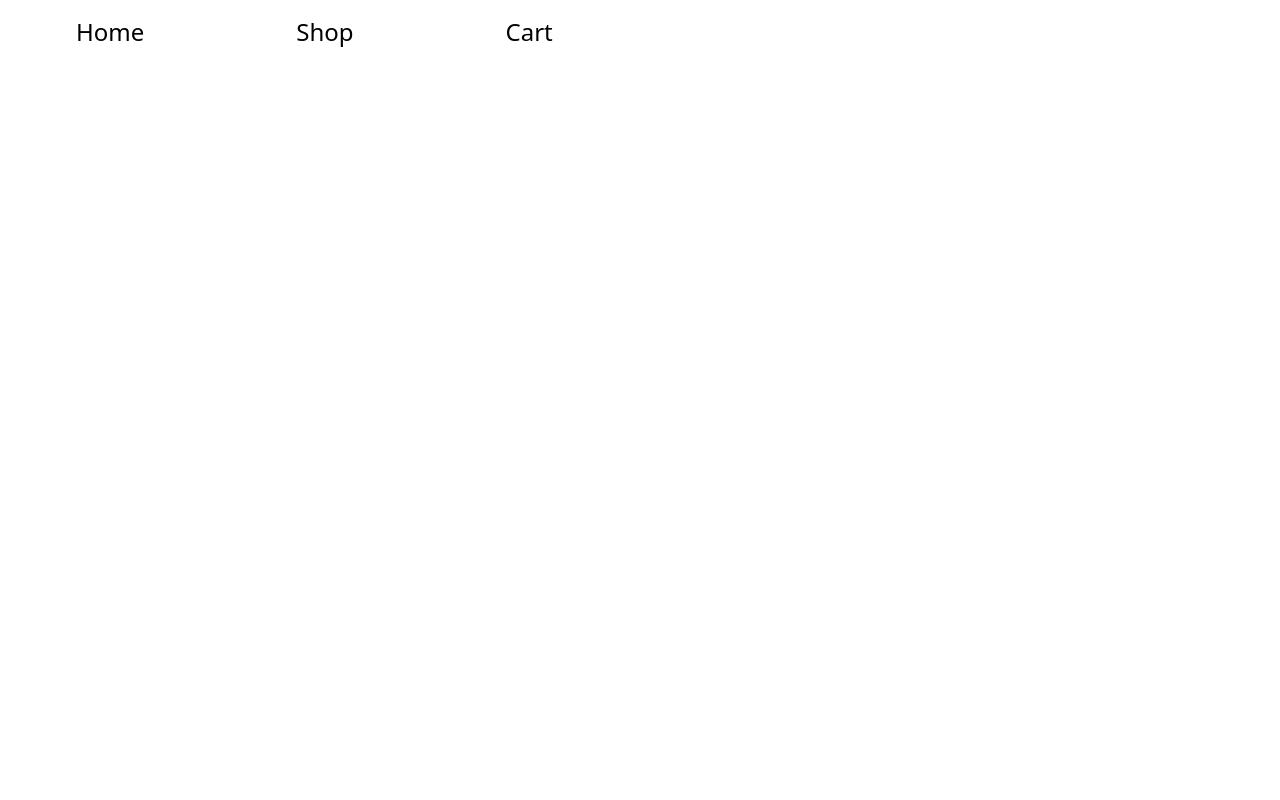
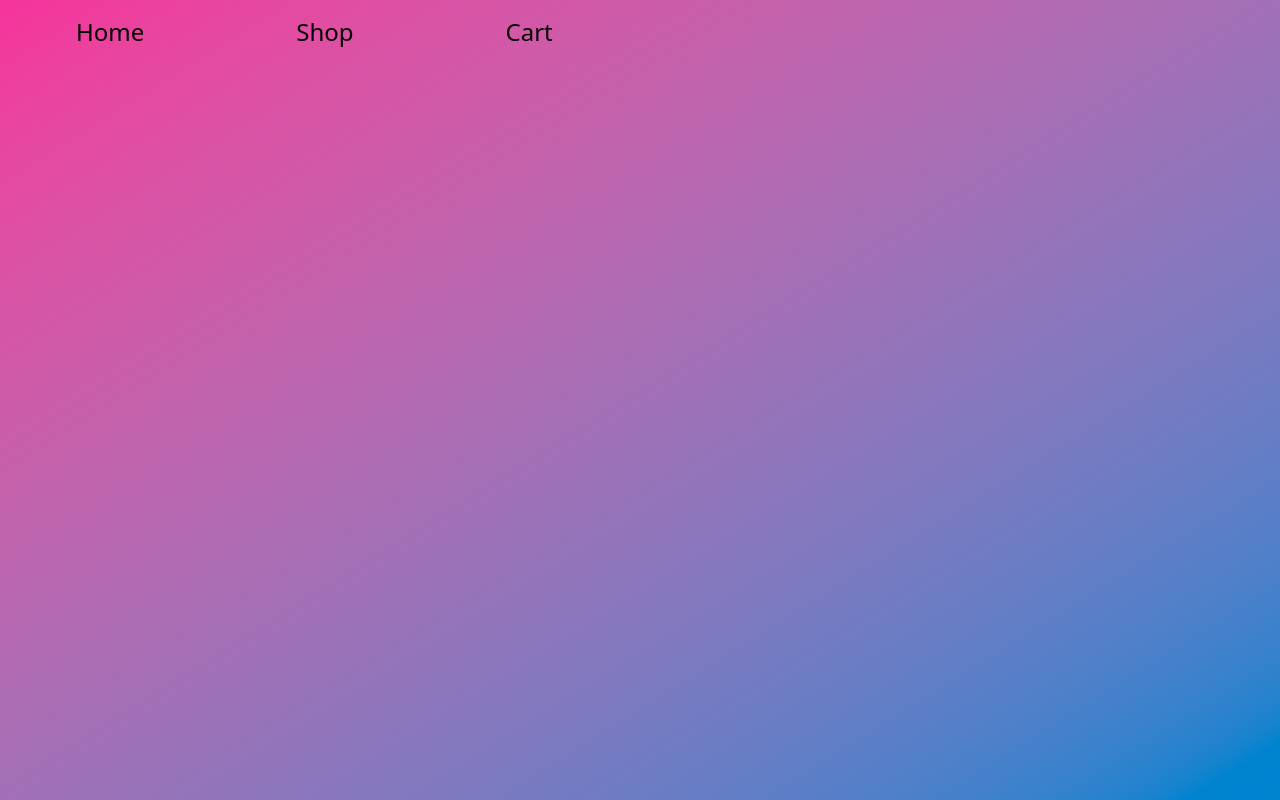
Before and after one commit to dayercher005/Shopping_Cart, a React (Vite) app: page /Cart in a window 1280 px wide. Built offline with nearby package versions, Linux system fonts and the light colour scheme.

Commit message:
Added background styles for cart and shop pages

```diff
--- a/src/pages/cart/Cart.jsx
+++ b/src/pages/cart/Cart.jsx
@@ -3,7 +3,7 @@ import Navbar from "/src/components/navbar/Navbar.jsx"
 export default function Cart() {
 
     return (
-        <div>
+        <div className="bg-linear-to-br from-pink-500 to-sky-600 h-screen">
             <Navbar></Navbar>
         </div>
     )
--- a/src/pages/shop/Shop.jsx
+++ b/src/pages/shop/Shop.jsx
@@ -3,7 +3,7 @@ import Navbar from "/src/components/navbar/Navbar.jsx"
 export default function Shop() {
 
     return(
-        <div>
+        <div className="bg-linear-to-br from-pink-500 to-sky-600 h-screen">
             <Navbar></Navbar>
         </div>
     )
```
